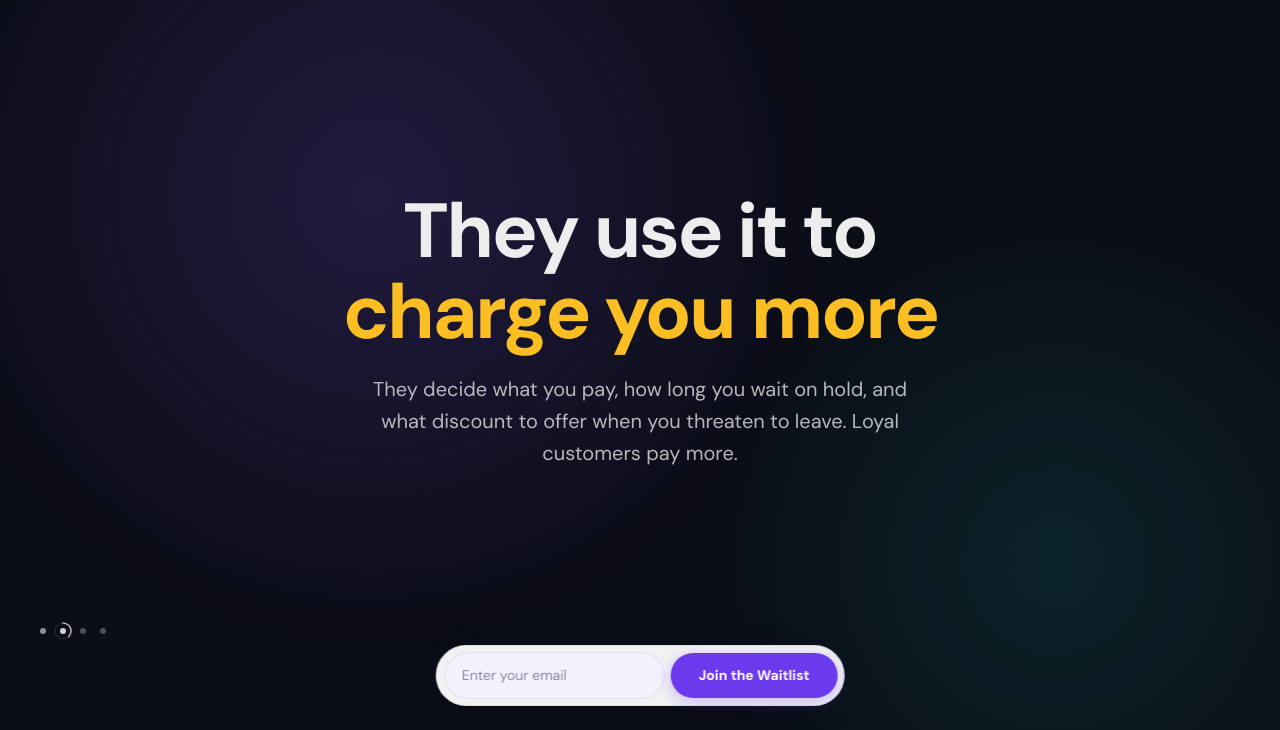
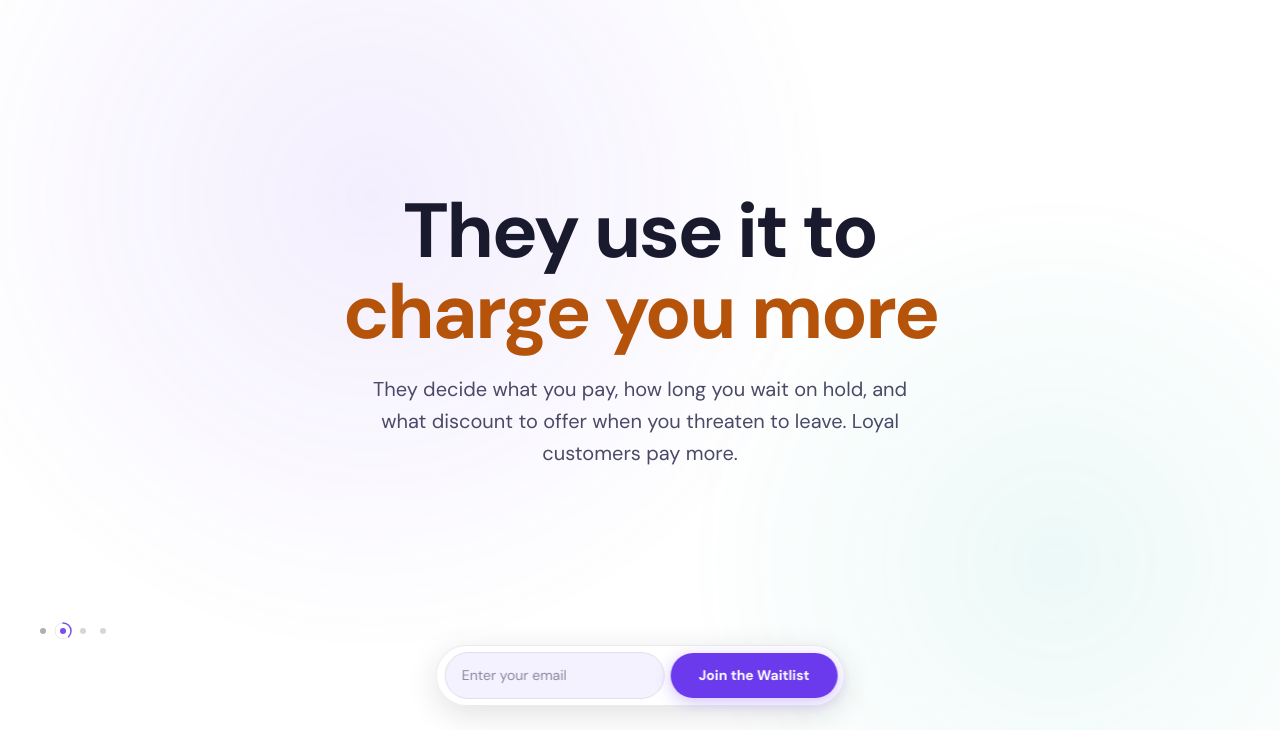
Before and after one commit to My-Yara/Yara-website, a website: page index.html in a window 1280 px wide. Shown: the part 70-800 px from the top of the page. Drawn offline with nearby package versions, Linux system fonts and the light colour scheme; animation ran at ten frames a second.

Commit message:
Hero: switch background to white, adjust all text and UI colors
- Background: #0B0D17 → #ffffff; blob opacity reduced (0.18→0.10, 0.13→0.08) for subtlety on white
- Heading: #EDEDED → #1A1A2E
- Subtitle: rgba(255,255,255,0.7) → #4A4A68
- Amber text: #FBBF24 → #B45309 (darker for legible contrast on white)
- Progress dots: white rgba → dark rgba for inactive/completed; active dot → #6C3AED brand purple
- Ring strokes: white rgba → dark rgba bg, #6C3AED fill

Co-Authored-By: Claude Sonnet 4.6 <noreply@anthropic.com>

```diff
--- a/index.html
+++ b/index.html
@@ -486,14 +486,14 @@
       width: 100%;
       height: 100vh;
       overflow: hidden;
-      background: #0B0D17;
-    }
-    /* Hero gradient background — replaces video */
+      background: #ffffff;
+    }
+    /* Hero gradient background */
     #heroBg {
       position: absolute;
       inset: 0;
       z-index: 0;
-      background: #0B0D17;
+      background: #ffffff;
       overflow: hidden;
     }
     #heroBg::before {
@@ -501,7 +501,7 @@
       position: absolute;
       width: 900px; height: 900px;
       top: -200px; left: -100px;
-      background: radial-gradient(circle, rgba(139,92,246,0.18) 0%, transparent 70%);
+      background: radial-gradient(circle, rgba(139,92,246,0.10) 0%, transparent 70%);
       animation: blobDrift 14s ease-in-out infinite alternate;
     }
     #heroBg::after {
@@ -509,7 +509,7 @@
       position: absolute;
       width: 700px; height: 700px;
       bottom: -150px; right: -80px;
-      background: radial-gradient(circle, rgba(20,184,166,0.13) 0%, transparent 70%);
+      background: radial-gradient(circle, rgba(20,184,166,0.08) 0%, transparent 70%);
       animation: blobDrift 18s ease-in-out infinite alternate-reverse;
     }
     @keyframes blobDrift {
@@ -533,7 +533,7 @@
       font-weight: 700;
       letter-spacing: -0.03em;
       line-height: 1.05;
-      color: #EDEDED;
+      color: #1A1A2E;
       margin-bottom: 20px;
     }
     .frame h1 .word { display: inline-block; opacity: 0; transform: translateY(40px); filter: blur(8px); will-change: opacity, transform, filter }
@@ -541,7 +541,7 @@
       font-family: 'DM Sans', -apple-system, sans-serif;
       font-size: clamp(16px, 2vw, 20px);
       font-weight: 400;
-      color: rgba(255,255,255,0.7);
+      color: #4A4A68;
       max-width: 560px;
       line-height: 1.6;
       opacity: 0;
@@ -650,7 +650,7 @@
     .hero-progress__dot {
       width: 6px; height: 6px;
       border-radius: 50%;
-      background: rgba(255,255,255,0.3);
+      background: rgba(0,0,0,0.18);
       cursor: pointer;
       border: none; padding: 0;
       position: relative;
@@ -658,14 +658,14 @@
       user-select: none; -webkit-user-select: none;
     }
     .hero-progress__dot:hover {
-      background: rgba(255,255,255,0.6);
+      background: rgba(0,0,0,0.4);
       transform: scale(1.4);
     }
     .hero-progress__dot--completed {
-      background: rgba(255,255,255,0.6);
+      background: rgba(0,0,0,0.35);
     }
     .hero-progress__dot--active {
-      background: rgba(255,255,255,0.9);
+      background: #6C3AED;
     }
     .hero-progress__ring {
       position: absolute;
@@ -677,11 +677,11 @@
     }
     .hero-progress__ring circle { fill: none; }
     .hero-progress__ring .ring-bg {
-      stroke: rgba(255,255,255,0.15);
+      stroke: rgba(0,0,0,0.1);
       stroke-width: 1;
     }
     .hero-progress__ring .ring-fill {
-      stroke: rgba(255,255,255,0.75);
+      stroke: #6C3AED;
       stroke-width: 1.5;
       stroke-linecap: round;
       stroke-dasharray: 50.27;
@@ -701,9 +701,9 @@
 
     /* Charge you more -- amber/gold text */
     .amber-text {
-      color: #FBBF24;
-      -webkit-text-fill-color: #FBBF24;
-      filter: drop-shadow(0 0 20px rgba(251,191,36,0.3));
+      color: #B45309;
+      -webkit-text-fill-color: #B45309;
+      filter: drop-shadow(0 0 16px rgba(180,83,9,0.15));
     }
 
     @media (max-width: 768px) {
```
